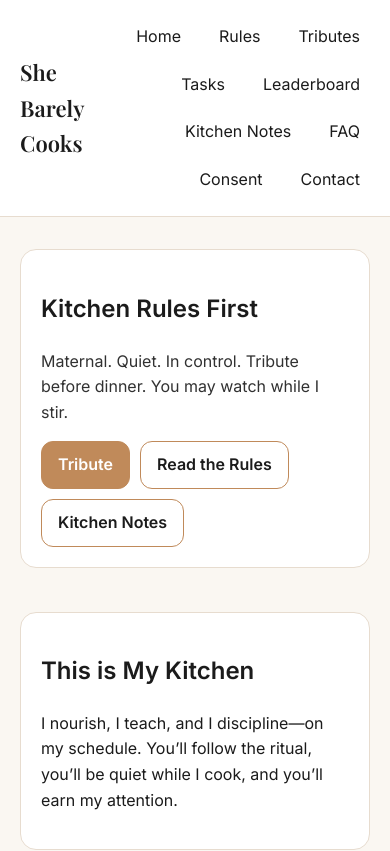
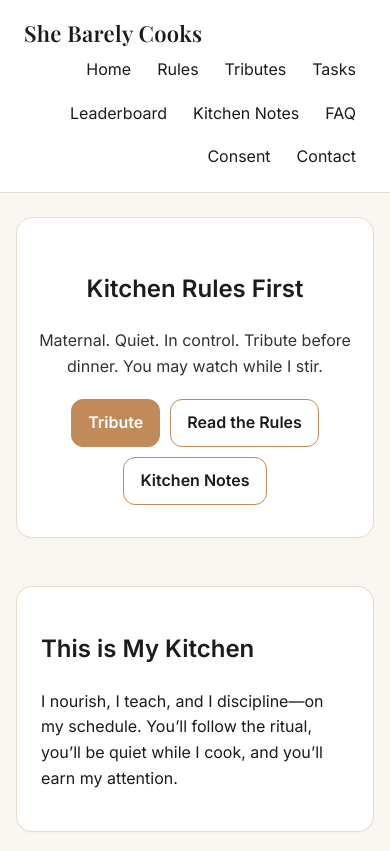
Before and after one commit to shebarelycooks/she-barely-cooks, a plain HTML site: page index.html in a window 390 px wide. Shown: the top 851 px of the page. Drawn offline with nearby package versions, Linux system fonts and the light colour scheme.

Commit message:
modified: assets/css/style.css

```diff
--- a/assets/css/style.css
+++ b/assets/css/style.css
@@ -1,31 +1,237 @@
 :root {
-  --bg:#faf7f2;
-  --ink:#1b1b1b;
-  --accent:#c08a5a;
-  --soft:#e7dccf;
-  --card:#ffffff;
+  --bg: #faf7f2;
+  --ink: #1b1b1b;
+  --accent: #c08a5a;
+  --soft: #e7dccf;
+  --card: #ffffff;
 }
-*{box-sizing:border-box}
-html,body{margin:0;padding:0}
-body{font-family:Inter,system-ui,-apple-system,Segoe UI,Roboto,sans-serif;background:var(--bg);color:var(--ink);line-height:1.6}
-.wrap{max-width:1000px;margin:0 auto;padding:10px 20px}
-.site-header{border-bottom:1px solid var(--soft);background:#fff;position:sticky;top:0;z-index:50}
-.site-header .wrap{display:flex;align-items:center;justify-content:space-between;padding:16px 20px}
-.brand{font-family:"Playfair Display",serif;font-size:22px;text-decoration:none;color:var(--ink)}
-.site-nav a{margin-left:12px;text-decoration:none;color:var(--ink);padding:8px 10px;border-radius:8px}
-.site-nav a:hover{background:var(--soft)}
-.hero{padding:28px}
-.lead{opacity:.9}
-.card{background:var(--card);border:1px solid var(--soft);border-radius:16px;padding:20px;margin:22px 0}
-.cta-row{display:flex;gap:10px;flex-wrap:wrap}
-.cta{display:inline-block;padding:10px 16px;border:1px solid var(--accent);border-radius:12px;text-decoration:none;font-weight:600;color:var(--ink)}
-.cta.fill{background:var(--accent);color:#fff}
-.grid{display:grid;gap:18px}
-.grid.two{grid-template-columns:repeat(auto-fit,minmax(280px,1fr))}
-.grid.three{grid-template-columns:repeat(auto-fit,minmax(220px,1fr))}
-.rules{padding-left:18px}
-.table{width:100%;border-collapse:collapse}
-.table th,.table td{border-bottom:1px solid var(--soft);padding:10px;text-align:left}
-.note{font-size:14px;opacity:.8}
-.site-footer{border-top:1px solid var(--soft);padding:24px 0;margin-top:30px;background:#fff}
-@media (max-width:720px){.site-nav{display:flex;flex-wrap:wrap;gap:6px;justify-content:flex-end}}
+
+/* ------------------ */
+/* RESET & BASE STYLES */
+/* ------------------ */
+* {
+  box-sizing: border-box;
+}
+
+html,
+body {
+  margin: 0;
+  padding: 0;
+}
+
+body {
+  font-family: Inter, system-ui, -apple-system, Segoe UI, Roboto, sans-serif;
+  background: var(--bg);
+  color: var(--ink);
+  line-height: 1.6;
+  margin: 0;
+  padding: 0;
+}
+
+/* ------------------ */
+/* LAYOUT WRAPPER */
+/* ------------------ */
+.wrap {
+  max-width: 1000px;
+  margin: 0 auto;
+  padding: 0 24px; /* Added horizontal breathing space */
+}
+
+/* Adjust padding for smaller screens */
+@media (max-width: 720px) {
+  .wrap {
+    padding: 0 16px;
+  }
+}
+
+/* ------------------ */
+/* HEADER */
+/* ------------------ */
+.site-header {
+  border-bottom: 1px solid var(--soft);
+  background: #fff;
+  position: sticky;
+  top: 0;
+  z-index: 50;
+}
+
+.site-header .wrap {
+  display: flex;
+  align-items: center;
+  justify-content: space-between;
+  padding: 16px 24px; /* consistent spacing */
+}
+
+.brand {
+  font-family: "Playfair Display", serif;
+  font-size: 22px;
+  text-decoration: none;
+  color: var(--ink);
+  font-weight: 600;
+  letter-spacing: 0.3px;
+}
+
+.site-nav a {
+  margin-left: 12px;
+  text-decoration: none;
+  color: var(--ink);
+  padding: 8px 10px;
+  border-radius: 8px;
+  transition: background 0.2s ease;
+}
+
+.site-nav a:hover {
+  background: var(--soft);
+}
+
+/* ------------------ */
+/* HERO SECTION */
+/* ------------------ */
+.hero {
+  padding: 48px 0 28px;
+  text-align: center;
+}
+
+.lead {
+  opacity: 0.9;
+  max-width: 700px;
+  margin: 0 auto;
+}
+
+/* ------------------ */
+/* CARDS & GRID */
+/* ------------------ */
+.card {
+  background: var(--card);
+  border: 1px solid var(--soft);
+  border-radius: 16px;
+  padding: 24px;
+  margin: 24px 0;
+  box-shadow: 0 1px 2px rgba(0, 0, 0, 0.03);
+}
+
+.grid {
+  display: grid;
+  gap: 18px;
+}
+
+.grid.two {
+  grid-template-columns: repeat(auto-fit, minmax(280px, 1fr));
+}
+
+.grid.three {
+  grid-template-columns: repeat(auto-fit, minmax(220px, 1fr));
+}
+
+/* ------------------ */
+/* CALL TO ACTION BUTTONS */
+/* ------------------ */
+.cta-row {
+  display: flex;
+  gap: 10px;
+  flex-wrap: wrap;
+  justify-content: center;
+  margin-top: 20px;
+}
+
+.cta {
+  display: inline-block;
+  padding: 10px 16px;
+  border: 1px solid var(--accent);
+  border-radius: 12px;
+  text-decoration: none;
+  font-weight: 600;
+  color: var(--ink);
+  transition: all 0.2s ease;
+}
+
+.cta.fill {
+  background: var(--accent);
+  color: #fff;
+}
+
+.cta:hover {
+  opacity: 0.85;
+  transform: translateY(-1px);
+}
+
+/* ------------------ */
+/* TABLES & RULES */
+/* ------------------ */
+.rules {
+  padding-left: 22px;
+  margin-top: 12px;
+}
+
+.table {
+  width: 100%;
+  border-collapse: collapse;
+}
+
+.table th,
+.table td {
+  border-bottom: 1px solid var(--soft);
+  padding: 10px;
+  text-align: left;
+}
+
+.table th {
+  background: #fff9f4;
+}
+
+/* ------------------ */
+/* SMALL DETAILS */
+/* ------------------ */
+.note {
+  font-size: 14px;
+  opacity: 0.8;
+  margin-top: 8px;
+}
+
+/* ------------------ */
+/* FOOTER */
+/* ------------------ */
+.site-footer {
+  border-top: 1px solid var(--soft);
+  padding: 28px 0;
+  margin-top: 40px;
+  background: #fff;
+  text-align: center;
+  font-size: 14px;
+  opacity: 0.9;
+}
+
+.site-footer a {
+  color: var(--accent);
+  text-decoration: none;
+}
+
+.site-footer a:hover {
+  text-decoration: underline;
+}
+
+/* ------------------ */
+/* RESPONSIVE NAVIGATION */
+/* ------------------ */
+@media (max-width: 720px) {
+  .site-nav {
+    display: flex;
+    flex-wrap: wrap;
+    gap: 6px;
+    justify-content: flex-end;
+  }
+
+  .site-header .wrap {
+    flex-direction: column;
+    align-items: flex-start;
+  }
+
+  .site-nav a {
+    margin-left: 0;
+    padding: 6px 10px;
+  }
+
+  .hero {
+    padding: 32px 0;
+  }
+}
```
